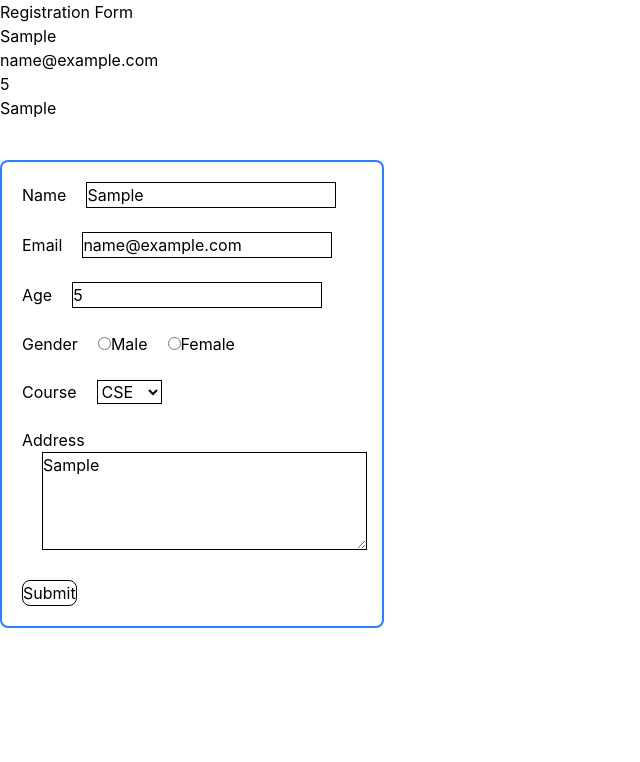
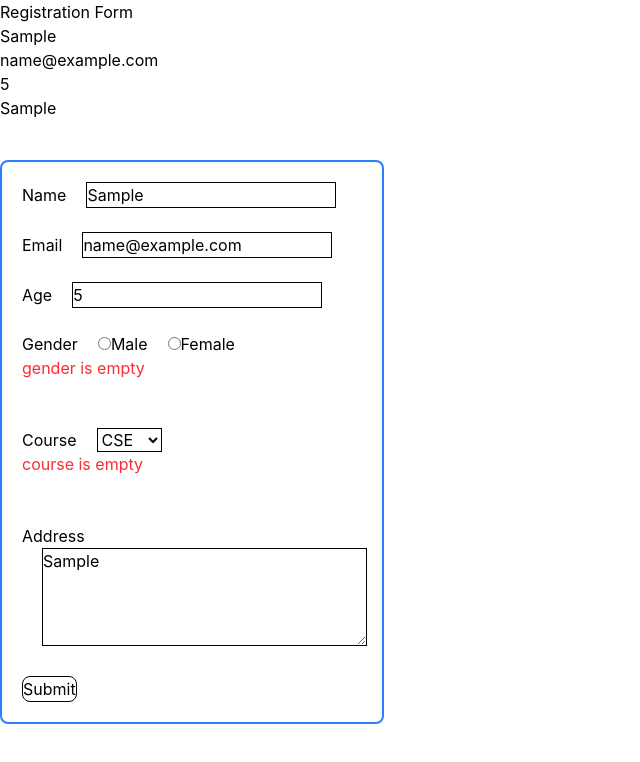
Before and after one commit to Kishan-1285/Daily_task, a React (Vite) app in the folder form_task_1/: page / in a window 1280 px wide. Both pictures are taken after typing "Sample", "name@example.com", "5", "Sample" into the empty fields and a click on the button "Submit". Shown: the top 762 px of the page, without its empty margins (0-640 px from the left). Built offline with nearby package versions, Linux system fonts and the light colour scheme.

Commit message:
error and validation

```diff
--- a/form_task_1/src/form.jsx
+++ b/form_task_1/src/form.jsx
@@ -38,10 +38,13 @@ function Form() {
         };
 
         if (formData.name === "") {
-            newErrors.name = "name is required"
+            newErrors.name = "*name is required"
         }
         if (formData.age === "") {
             newErrors.age = "age is required"
+        }
+        if (formData.email === "") {
+            newErrors.email = "email is required"
         }
         if (formData.address === "") {
             newErrors.address = "address is empty"
@@ -64,10 +67,10 @@ function Form() {
         //     alert("Please Enter all the fields");
         //     return;
         // }
-        console.log(formData);
         if (Object.values(newErrors).some(error => error !== "")) {
             return;
         }
+        console.log(formData);
 
         setFormData({
             name: "",
@@ -126,14 +129,25 @@ function Form() {
             <form className="border-2 border-blue-500 p-5 rounded-lg w-96 mt-10" onSubmit={handleSubmit}>
                 <label>Name</label>
                 <input placeholder="Enter your name" onChange={handlechange} name='name' value={formData.name} className="border ml-5" />
+                {errors.name && (
+                    <p className="text-red-500">
+                        {errors.name}
+                    </p>
+                )}
                 <br /><br />
 
                 <label>Email</label>
                 <input placeholder="Enter your email" onChange={handlechange} name='email' value={formData.email} className="border ml-5" />
+                {errors.email &&(
+                    <p className="text-red-500">{errors.email}</p>
+                )}
                 <br /><br />
 
                 <label>Age</label>
                 <input placeholder="Enter your age" type="number" onChange={handlechange} name='age' value={formData.age} className="border ml-5" />
+                {errors.age &&(
+                    <p className="text-red-500">{errors.age}</p>
+                )}
                 <br /><br />
 
                 <label>Gender</label>
@@ -141,6 +155,9 @@ function Form() {
                 <label>Male</label>
                 <input type="radio" name="gender" value="Female" onChange={handlechange} className="border ml-5" />
                 <label>Female</label>
+                {errors.gender &&(
+                    <p className="text-red-500">{errors.gender}</p>
+                )}
                 <br /><br />
 
                 <label>Course</label>
@@ -150,10 +167,16 @@ function Form() {
                     <option value='AIDS'>AIDS</option>
                     <option value='CSBS'>CSBS</option>
                 </select>
+                {errors.course &&(
+                    <p className="text-red-500">{errors.course}</p>
+                )}
                 <br /><br />
 
                 <label>Address</label>
                 <textarea rows="4" cols="30" onChange={handlechange} value={formData.address} name="address" className="border ml-5"></textarea>
+                {errors.address &&(
+                    <p className="text-red-500">{errors.address}</p>
+                )}
                 <br /><br />
 
                 <button className="border rounded-lg flex flex-center" >Submit</button>
```
